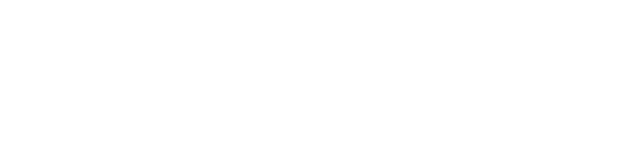
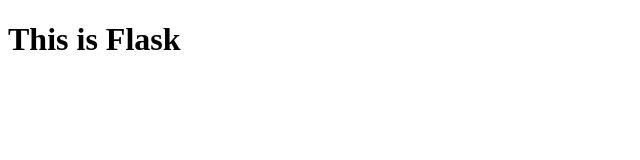
Before and after one commit to sserwangaedrisa/C_language, a plain HTML site: page flask/flaskProject/index.html in a window 1280 px wide. Shown: the whole page, without its empty margins (0-640 px from the left). Drawn offline with Linux system fonts and the light colour scheme.

Commit message:
Update index.html
Added the heading

```diff
--- a/flask/flaskProject/index.html
+++ b/flask/flaskProject/index.html
@@ -6,6 +6,6 @@
     <title>Index</title>
 </head>
 <body>
-
+    <h1>This is Flask</h1>
 </body>
 </html>
```
